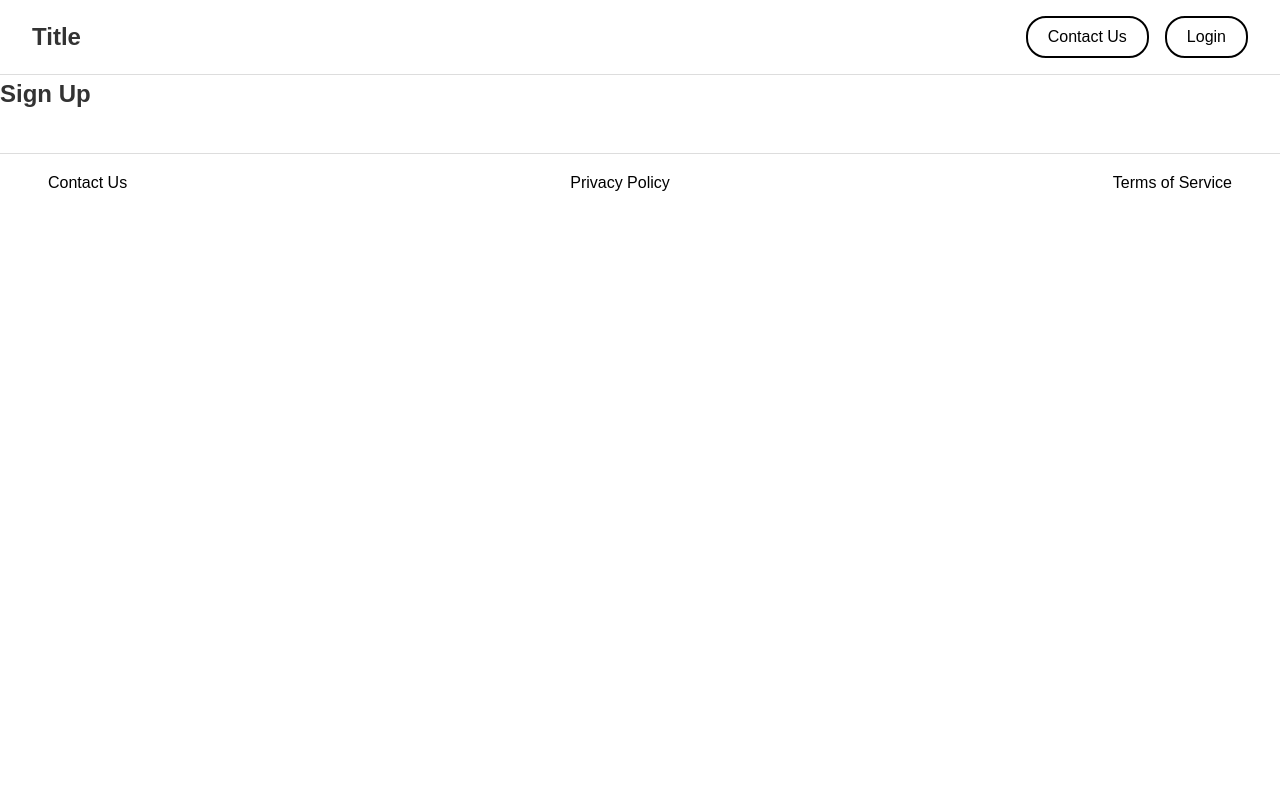
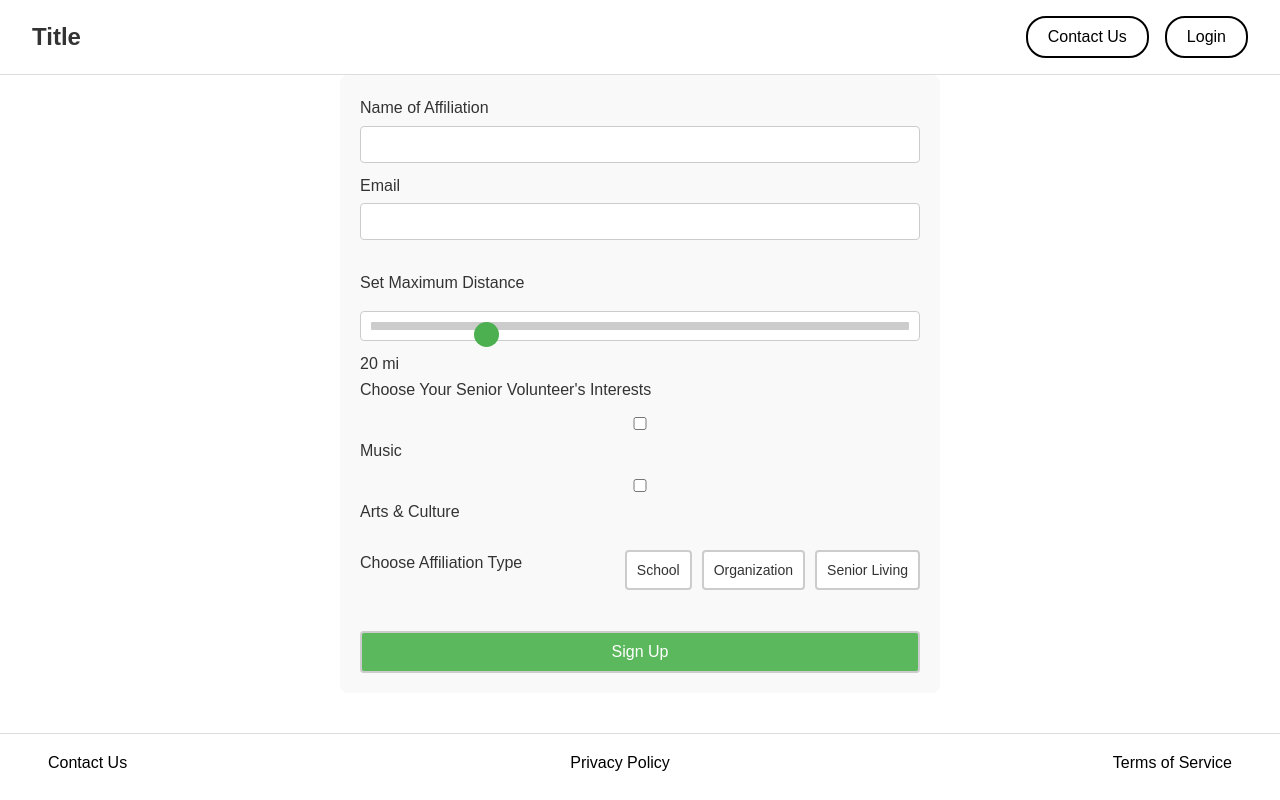
Before and after one commit to CoderBose/bwh-almost-east-coast, a React (Create React App) app: page /sign-up in a window 1280 px wide. Built offline with nearby package versions, Linux system fonts and the light colour scheme.

Commit message:
Added a basic sign up page + mysql handling capabilities

```diff
--- /dev/null
+++ b/src/SignUp.css
@@ -0,0 +1,125 @@
+.signup-container {
+    max-width: 600px;
+    margin: auto;
+    padding: 20px;
+    border-radius: 8px;
+    background: #f9f9f9;
+  }
+
+  .form-section {
+    margin-bottom: 20px;
+  }
+
+  .form-section label {
+    display: block;
+    margin-bottom: 5px;
+  }
+
+  .form-section input[type="text"],
+  .form-section input[type="email"],
+  .form-section input[type="range"] {
+    width: 100%;
+    padding: 10px;
+    margin-bottom: 10px;
+    border: 1px solid #ccc;
+    border-radius: 4px;
+  }
+
+  .affiliation-buttons {
+    display: flex;
+    justify-content: space-between;
+    margin-bottom: 10px;
+  }
+
+  .affiliation-button {
+    flex: 1; /* Distributing space equally */
+    padding: 10px;
+    margin-right: 10px;
+    border: 2px solid #ccc;
+    border-radius: 4px;
+    background-color: white;
+    color: #333;
+    font-size: 14px;
+    cursor: pointer;
+  }
+
+  .affiliation-button:last-child {
+    margin-right: 0; /* No margin for the last button */
+  }
+
+  .affiliation-button.active {
+    border-color: #333;
+    background-color: #333;
+    color: white;
+  }
+
+  .signup-button {
+    width: 100%;
+    padding: 10px;
+    border: 2px solid #ccc;
+    border-radius: 4px;
+    background-color: #5cb85c;
+    color: white;
+    font-size: 16px;
+    cursor: pointer;
+    margin-top: 10px; /* Adding space above the button */
+  }
+
+  .signup-button:hover {
+    background-color: #4cae4c;
+  }
+
+  .checkbox-group {
+    display: flex;
+    flex-direction: column; /* Stack checkboxes vertically */
+  }
+
+  .checkbox-label {
+    display: flex; /* Display checkbox and label on the same line */
+    align-items: center; /* Center vertically */
+    margin: 5px 0; /* Add some margin between each checkbox */
+
+    input[type="checkbox"] {
+      margin-right: 5px; /* Add some space between the checkbox and label */
+    }
+  }
+
+  /* Styling the range input slider */
+  .form-section input[type="range"] {
+    -webkit-appearance: none;
+    width: 100%;
+    margin: 10px 0;
+  }
+
+  .form-section input[type="range"]::-webkit-slider-thumb {
+    -webkit-appearance: none;
+    appearance: none;
+    width: 25px;
+    height: 25px;
+    border-radius: 50%;
+    background: #4CAF50;
+    cursor: pointer;
+  }
+
+  .form-section input[type="range"]::-webkit-slider-runnable-track {
+    width: 100%;
+    height: 8.4px;
+    cursor: pointer;
+    background: #ccc;
+    border-radius: 1.3px;
+  }
+
+  button[type="submit"] {
+    width: 100%;
+    padding: 10px;
+    border: none;
+    border-radius: 4px;
+    background-color: #5cb85c;
+    color: white;
+    font-size: 16px;
+    cursor: pointer;
+  }
+
+  button[type="submit"]:hover {
+    background-color: #4cae4c;
+  }
--- a/src/SignUp.js
+++ b/src/SignUp.js
@@ -1,12 +1,176 @@
-import React from 'react';
+import React, { useState } from 'react';
+import './SignUp.css';
 
 const SignUp = () => {
+  const [formData, setFormData] = useState({
+    name: '',
+    email: '',
+    affiliationType: '',
+    interests: [],
+    distance: 20, // Default distance
+  });
+
+  const handleInputChange = (e) => {
+    const { name, value } = e.target;
+    setFormData({
+      ...formData,
+      [name]: value,
+    });
+  };
+
+  const handleCheckboxChange = (e) => {
+    const { value, checked } = e.target;
+    let newInterests = formData.interests;
+    if (checked) {
+      newInterests = [...newInterests, value];
+    } else {
+      newInterests = newInterests.filter((interest) => interest !== value);
+    }
+    setFormData({
+      ...formData,
+      interests: newInterests,
+    });
+  };
+
+  const handleAffiliationTypeChange = (value) => {
+    setFormData({
+      ...formData,
+      affiliationType: value,
+    });
+  };
+
+  const handleDistanceChange = (e) => {
+    setFormData({
+      ...formData,
+      distance: e.target.value,
+    });
+  };
+
+  const handleSubmit = async (e) => {
+    e.preventDefault();
+
+    try {
+      const response = await fetch('/api/signup', {
+        method: 'POST',
+        headers: {
+          'Content-Type': 'application/json',
+        },
+        body: JSON.stringify(formData), // Sending the form data as JSON
+      });
+
+      if (response.ok) {
+        console.log('User created successfully');
+        // Redirect or show a success message to the user
+      } else if (response.status === 409) {
+        console.log('User already exists');
+        // Display an error message to the user
+      } else {
+        console.log('Error creating user');
+        // Handle other error cases here
+      }
+    } catch (error) {
+      console.error('Error:', error);
+      // Handle any network or unexpected errors
+    }
+  };
+
+
   return (
-    <div>
-      <h2>Sign Up</h2>
-      {/* Add your sign-up form or content here */}
+    <div className="signup-container">
+      <form onSubmit={handleSubmit}>
+        <div className="form-section">
+          <label htmlFor="name">Name of Affiliation</label>
+          <input
+            type="text"
+            id="name"
+            name="name"
+            value={formData.name}
+            onChange={handleInputChange}
+          />
+
+          <label htmlFor="email">Email</label>
+          <input
+            type="email"
+            id="email"
+            name="email"
+            value={formData.email}
+            onChange={handleInputChange}
+          />
+        </div>
+
+        <div className="form-section">
+          <label htmlFor="distance">Set Maximum Distance</label>
+          <input
+            type="range"
+            id="distance"
+            name="distance"
+            min="0"
+            max="100"
+            value={formData.distance}
+            onChange={handleDistanceChange}
+          />
+          <span>{formData.distance} mi</span>
+
+          <div className="form-section interests">
+            <label>Choose Your Senior Volunteer's Interests</label>
+            <div className="checkbox-group">
+                <label className="checkbox-label" htmlFor="Music">
+                <input
+                    type="checkbox"
+                    id="music"
+                    name="interests"
+                    value="Music"
+                    onChange={handleCheckboxChange}
+                />
+                <span>Music</span>
+                </label>
+                <label className="checkbox-label" htmlFor="Arts & Culture">
+                <input
+                    type="checkbox"
+                    id="music"
+                    name="interests"
+                    value="Music"
+                    onChange={handleCheckboxChange}
+                />
+                <span>Arts & Culture</span>
+                </label>
+                {/* More interests can be added here */}
+            </div>
+            </div>
+          <div className="affiliation-buttons">
+          <label>Choose Affiliation Type</label>
+          <br></br>
+          <br></br>
+          <div>
+            <button
+              type="button"
+              className={`affiliation-button ${formData.affiliationType === 'School' ? 'active' : ''}`}
+              onClick={() => handleAffiliationTypeChange('School')}
+            >
+              School
+            </button>
+            <button
+              type="button"
+              className={`affiliation-button ${formData.affiliationType === 'Organization' ? 'active' : ''}`}
+              onClick={() => handleAffiliationTypeChange('Organization')}
+            >
+              Organization
+            </button>
+            <button
+              type="button"
+              className={`affiliation-button ${formData.affiliationType === 'Senior Living' ? 'active' : ''}`}
+              onClick={() => handleAffiliationTypeChange('Senior Living')}
+            >
+              Senior Living
+            </button>
+            </div>
+          </div>
+        </div>
+
+        <button className="signup-button">Sign Up</button>
+      </form>
     </div>
   );
-}
+};
 
 export default SignUp;
```
Also changed, not shown: package.json (+7 -1 lines), src/Node.js (+22 -0 lines), 1 other file (tests, documents, lock files or other folders).
